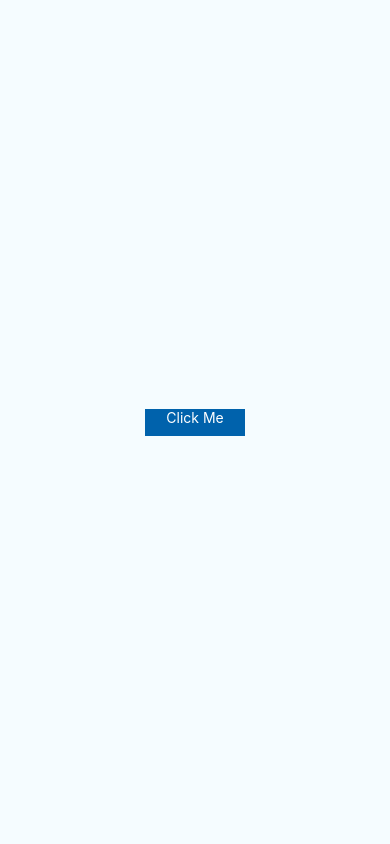
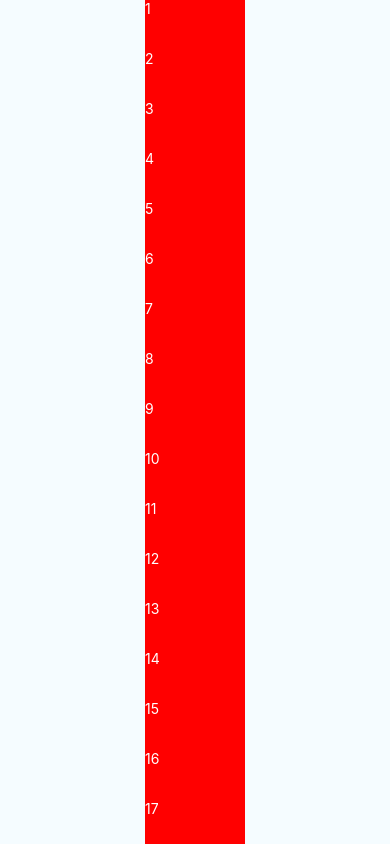
Before and after one commit to treinaweb/treinaweb-react-native-animacoes-estilizacao, a React Native app: screen / in a window 390 px wide. Built offline with nearby package versions, Linux system fonts and the light colour scheme.

Commit message:
aula-11-03

```diff
--- a/App.js
+++ b/App.js
@@ -1,7 +1,7 @@
 import React, {Component} from 'react';
 import {StyleSheet, Text, View, SafeAreaView, Animated, Switch} from 'react-native';
 import myStyles, {colors} from './styles/mainStyles';
-import MyButton from './components/MyButton';
+import MyScroll from './components/MyScroll';
 
 export default class App extends Component{
 
@@ -19,7 +19,7 @@ export default class App extends Component{
   render() {
     return (
       <SafeAreaView style={styles.container}>
-        <MyButton onFullPress={() => {console.log('CLIQUE FEITO')}} >Click Me</MyButton>
+        <MyScroll />
       </SafeAreaView>
     );
   }
--- /dev/null
+++ b/components/MyScroll.js
@@ -0,0 +1,42 @@
+import React, {Component} from 'react';
+import {Text, Animated} from 'react-native';
+
+
+export default class MyScroll extends Component{
+    state = {
+        list: []
+    }
+
+    constructor(props){
+        super(props);
+        this.color = new Animated.Value(0);
+    }
+
+    componentDidMount(){
+        const list = [];
+        for(let i = 0; i < 25; i++){
+            list.push({id: i+1});
+        }
+        this.setState({list});
+    }
+
+    /*onScroll = (evt) => {
+        this.color.setValue(evt.nativeEvent.contentOffset.y);
+    }*/
+
+    render(){
+        return(
+            <Animated.ScrollView
+                onScroll={Animated.event([{nativeEvent: {contentOffset: {y: this.color}}}])}
+                style={{backgroundColor: this.color.interpolate({
+                    inputRange: [0, 500],
+                    outputRange: ['red', '#0062ac']
+                })}}
+            >
+                {
+                    this.state.list.map(item => <Text style={{height: 50, width: 100, color: 'white'}} key={item.id} >{item.id}</Text>)
+                }
+            </Animated.ScrollView>
+        );
+    }
+}
```
